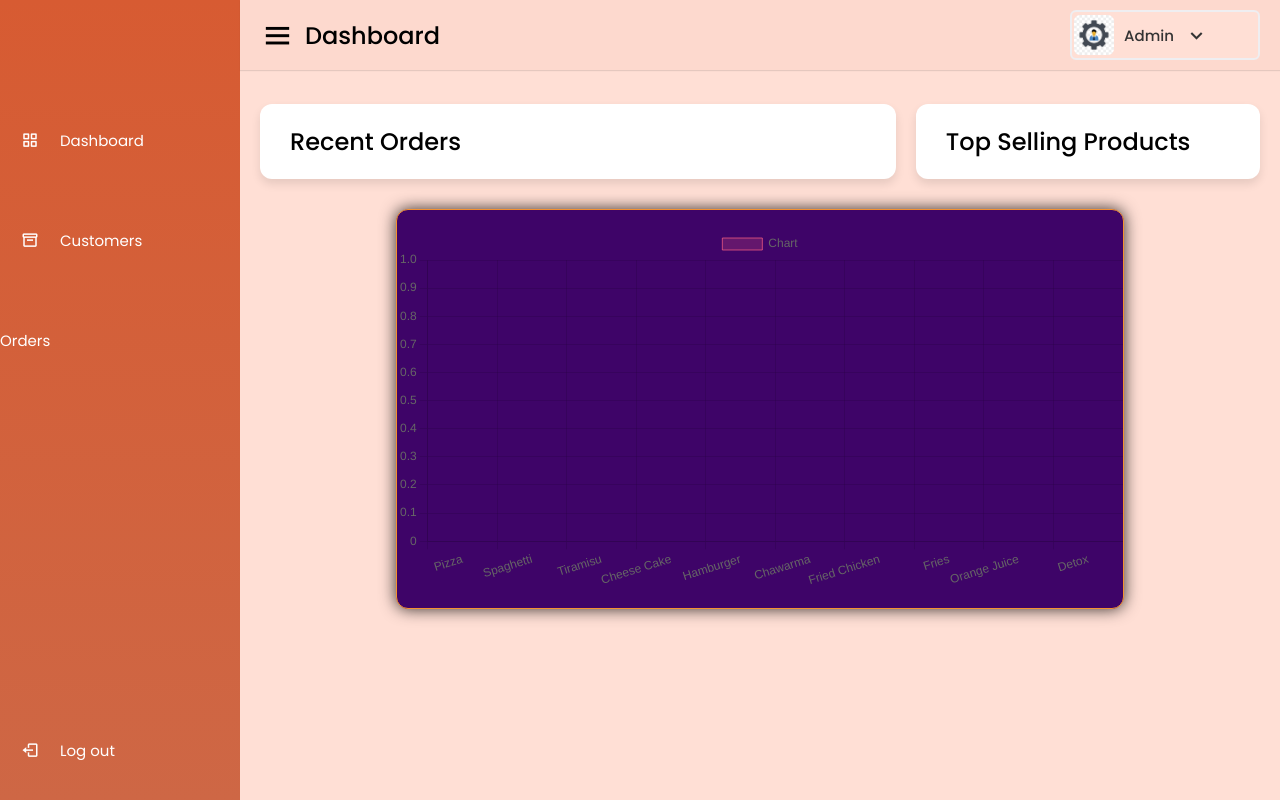
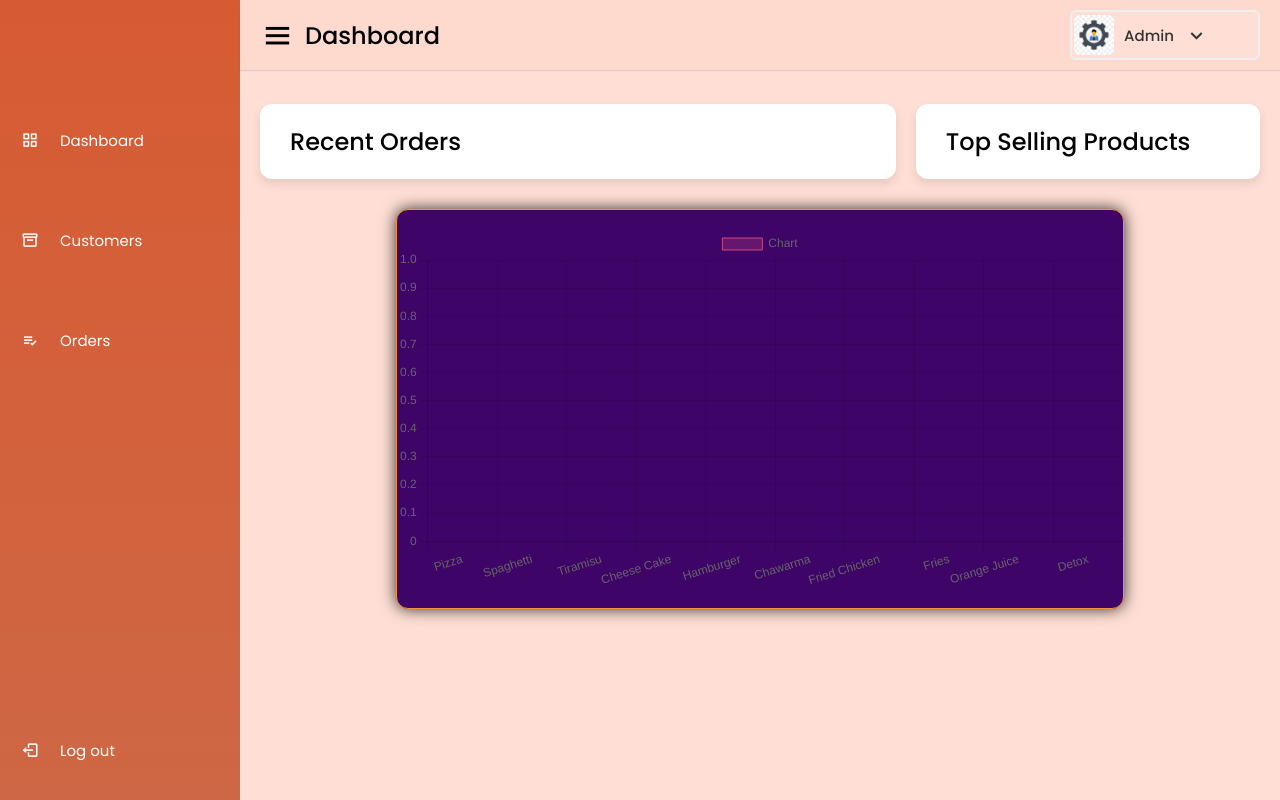
Before and after one commit to AchrefHemissi/Gestion-de-Point-de-Vente-pour-Restaurant, a PHP site: page /admin.php in a window 1280 px wide. Run offline with PHP 8.4, Linux system fonts and the light colour scheme; the visitor is signed in with stand-in values (Sample User, id 1); data that the repository does not hold is empty.

Commit message:
orders nav fixed

```diff
--- a/Admin/admin.php
+++ b/Admin/admin.php
@@ -37,6 +37,7 @@ if (!isset($_SESSION['user_id'])) {
       </li>
       <li>
         <a href="#" onclick="showOrders()">
+        <i class="bx bx-list-check"></i>
           <span class="links_name">Orders</span>
         </a>
       </li>
```
